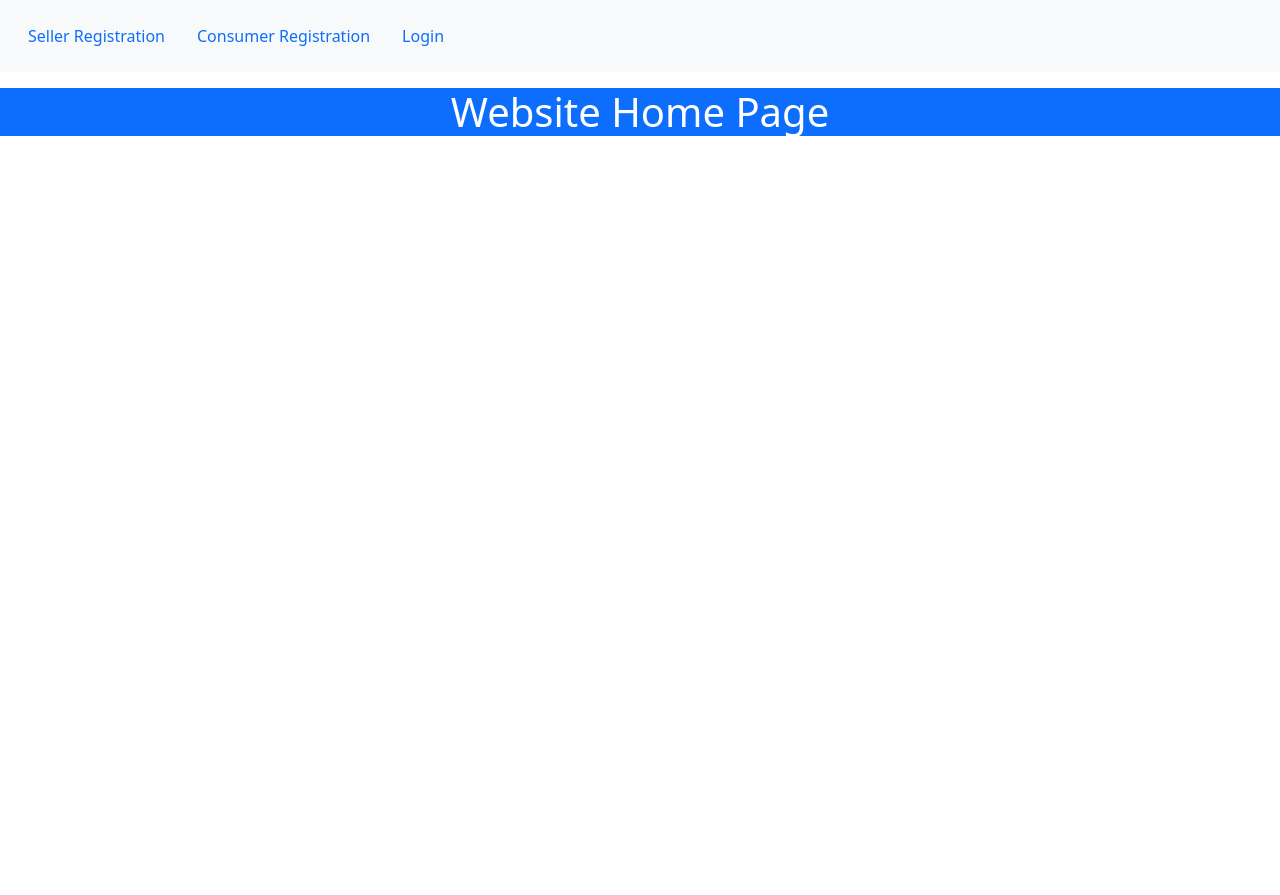
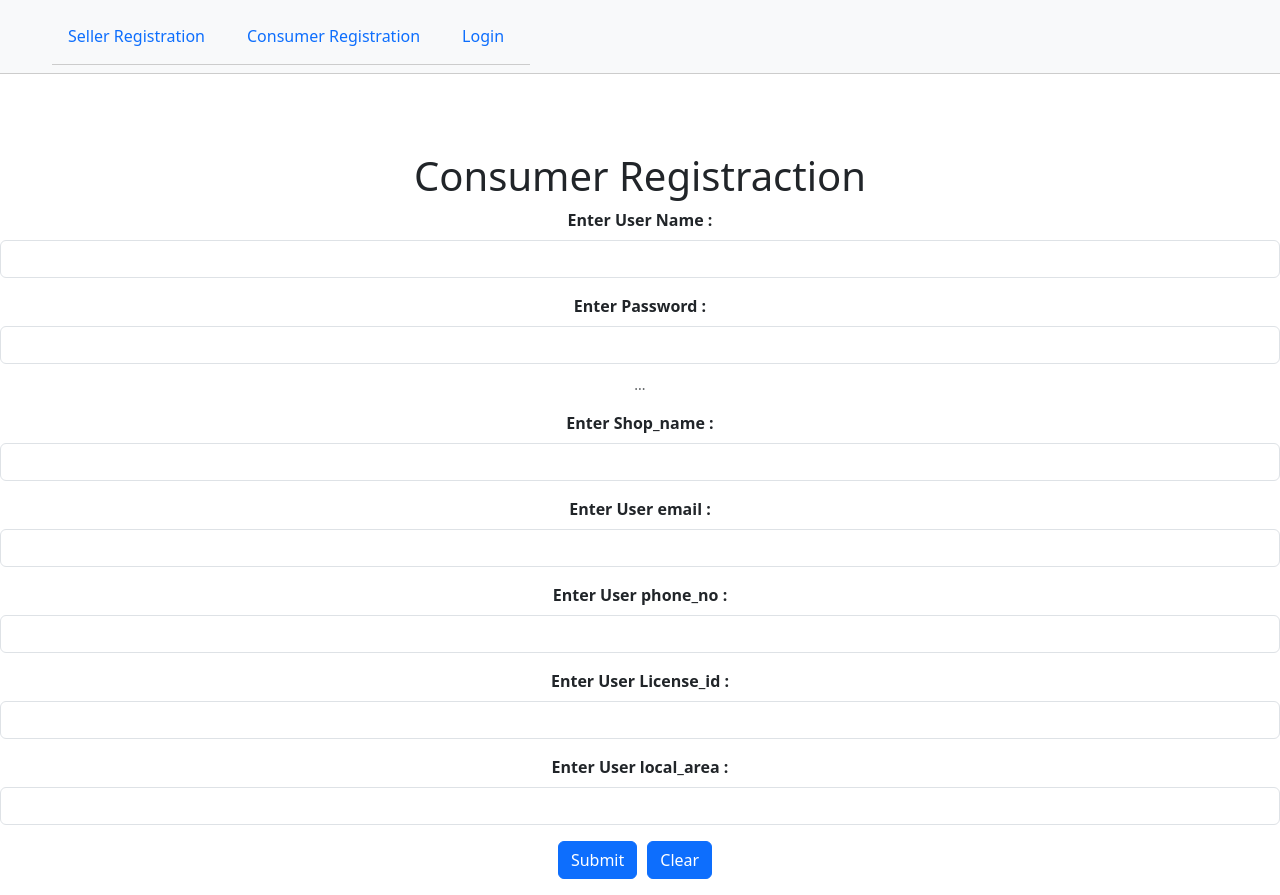
Before and after one commit to BiradarMayur2509/E-Com-Electronics-Hub, a React (Create React App) app in the folder Client Side/React_App/: page /cusreg in a window 1280 px wide. Before the commit the page ends 800 px from the top, so only its background shows below. Built offline with nearby package versions, Linux system fonts and the light colour scheme.

Commit message:
Component changes

```diff
--- a/Client Side/React_App/src/App.js
+++ b/Client Side/React_App/src/App.js
@@ -7,6 +7,7 @@ import AdminHome from './components/AdminHome';
 import SellerHome from './components/SellerHome';
 import { useSelector } from 'react-redux';
 import SellerReg from './components/SellerReg';
+import CusReg from './components/CusReg'
 
 
 
@@ -24,7 +25,7 @@ function App() {
                 <Link to="/sellerreg" className="nav-link px-3">Seller Registration</Link>
               </li>
               <li className="nav-item">
-                <Link to="/registercustomer" className="nav-link px-3">Consumer Registration</Link>
+                <Link to="/cusreg" className="nav-link px-3">Consumer Registration</Link>
               </li>
               <li className="nav-item">
                 <Link to="/login" className="nav-link px-3">Login</Link>
@@ -32,12 +33,15 @@ function App() {
             </ul>
           </div>
         </nav>
-
-        <h1 className='bg-primary text-white'>Website Home Page</h1>
+        <marquee behavior="scroll" direction="left">
+  <h1 className='bg-primary text-white'>Welcome to Tritron</h1>
+</marquee>
+        {/* <h1 className='bg-primary text-white'>Welcome to Tritron</h1> */}
       </div>
       <Routes>
         <Route path='/login' element={<LoginComp />} />
         <Route path='/sellerreg' element={<SellerReg />} />
+        <Route path='/cusreg' element={<CusReg />} />
         <Route path="/admin_home" element={<AdminHome />} />
         <Route path="/consumer_home" element={<ConsumerHome />} />
         <Route path="/seller_home" element={<SellerHome />} />
--- /dev/null
+++ b/Client Side/React_App/src/components/AdminHome.css
@@ -0,0 +1,46 @@
+/* Navbar */
+.navbar {
+    background-color: #f8f9fa;
+    padding: 10px;
+    border-bottom: 1px solid #ccc;
+  }
+
+  .navbar-nav {
+    display: flex;
+    list-style-type: none;
+  }
+
+  .nav-item {
+    margin-right: 10px;
+  }
+
+  .nav-Link {
+    text-decoration: none;
+    color: #333;
+  }
+
+  .nav-Link:hover {
+    color: #007bff;
+  }
+
+  /* Main Content */
+  .container-fluid {
+    max-width: 1200px;
+    margin: 0 auto;
+  }
+
+  h1 {
+    text-align: center;
+    margin-top: 50px;
+  }
+
+  /* Responsive */
+  @media (max-width: 768px) {
+    .navbar-nav {
+      flex-direction: column;
+    }
+
+    .nav-item {
+      margin: 5px 0;
+    }
+  }
--- a/Client Side/React_App/src/components/AdminHome.js
+++ b/Client Side/React_App/src/components/AdminHome.js
@@ -1,4 +1,5 @@
-import { Link, Outlet } from "react-router-dom"
+import { Link, Outlet } from "react-router-dom";
+import "./AdminHome.css";
 export default function AdminHome() {
 
     return (
--- a/Client Side/React_App/src/components/ConsumerHome.js
+++ b/Client Side/React_App/src/components/ConsumerHome.js
@@ -1,4 +1,5 @@
-import { Link, Outlet } from "react-router-dom"
+import { Link, Outlet } from "react-router-dom";
+import "./AdminHome.css";
 export default function ConsumerHome() {
 
     return (
--- /dev/null
+++ b/Client Side/React_App/src/components/CusReg.js
@@ -0,0 +1,117 @@
+import { useReducer, useState } from 'react';
+import { useNavigate } from 'react-router-dom';
+export default function SellerReg() {
+
+    const init = {
+        username: "",
+    password: "",
+    Shop_name: "",
+    email: "",
+    phone_no: "",
+    License_id: "",
+    GST_No: "",
+    city: "",
+    local_area: "",
+    }
+
+
+
+    const reducer = (state, action) => {
+            switch(action.type)
+            {
+                case 'update':
+                    return {...state , [action.fld]:action.val}
+                    case 'reset' :
+                        return init;
+            }
+    }
+
+
+
+    const [info, dispatch] = useReducer(reducer,init) ;
+    const [file, setFile] =useState();
+    const navigate= useNavigate();
+
+    const sendData = (e) => {
+        e.preventDefault();
+        const reqOptions = {
+            method: 'POST',
+            headers: {'content-type':'application/json'},
+            body: JSON.stringify({
+                username  : info.uid,
+                password : info.pwd
+            })
+        }
+        fetch("http://localhost:8080/cusreg",reqOptions)
+        .then(resp => {
+            if(resp.ok)
+                return resp.json();
+            else
+                throw new Error("server error");
+        })
+        .then(obj => {
+            alert("Registration successful, Try Login");
+            navigate('/')
+        })
+
+        }
+
+
+
+    return (
+        <div>
+            <h1> Consumer Registraction </h1>
+            <form>
+                <div className="mb-3">
+                    <label htmlFor="username" className="form-label">Enter User Name :</label>
+                    <input type="text" className="form-control" id="username" name="username" value={info.username}
+                    onChange={(e)=>{dispatch({type:'update',fld:'username', val:e.target.value})}}/>
+                    <div id="emailHelp" className="form-text"></div>
+                </div>
+                <div className="mb-3">
+                    <label htmlFor="password" className="form-label">Enter Password :</label>
+                    <input type="password" className="form-control" id="password" name="password" value={info.password}
+                    onChange={(e)=>{dispatch({type:'update',fld:'password', val:e.target.value})}}/>
+                    <div id="pwdHelp" className="form-text">...</div>
+                </div>
+                <div className="mb-3">
+                    <label htmlFor="first_name" className="form-label">Enter Shop_name :</label>
+                    <input type="text" className="form-control" id="first_name" name="first_name" value={info.first_name}
+                    onChange={(e)=>{dispatch({type:'update',fld:'first_name', val:e.target.value})}}/>
+                    <div id="emailHelp" className="form-text"></div>
+                </div>
+
+                <div className="mb-3">
+                    <label htmlFor="last_name" className="form-label">Enter User email :</label>
+                    <input type="text" className="form-control" id="last_name" name="last_name" value={info.last_name}
+                    onChange={(e)=>{dispatch({type:'update',fld:'last_name', val:e.target.value})}}/>
+                    <div id="emailHelp" className="form-text"></div>
+                </div>
+                <div className="mb-3">
+                    <label htmlFor="phone_no" className="form-label">Enter User phone_no :</label>
+                    <input type="number" className="form-control" id="phone_no" name="phone_no" value={info.phone_no}
+                    onChange={(e)=>{dispatch({type:'update',fld:'phone_no', val:e.target.value})}}/>
+                    <div id="emailHelp" className="form-text"></div>
+                </div>
+                <div className="mb-3">
+                    <label htmlFor="email" className="form-label">Enter User License_id :</label>
+                    <input type="text" className="form-control" id="email" name="email" value={info.email}
+                    onChange={(e)=>{dispatch({type:'update',fld:'email', val:e.target.value})}}/>
+                    <div id="emailHelp" className="form-text"></div>
+                </div>
+
+                <div className="mb-3">
+                    <label htmlFor="local_area" className="form-label">Enter User local_area :</label>
+                    <input type="text" className="form-control" id="local_area" name="local_area" value={info.local_area}
+                    onChange={(e)=>{dispatch({type:'update',fld:'local_area', val:e.target.value})}}/>
+                    <div id="emailHelp" className="form-text"></div>
+                </div>
+
+                <button type="submit" className="btn btn-primary mb-3" onClick={(e)=> {sendData(e)}}>Submit</button>
+                <button type="reset" className="btn btn-primary mb-3" onClick={()=>{dispatch({type:'reset'})}}>Clear</button>
+            </form>
+            {/* <p>{JSON.stringify(info)}</p>
+            <p>{msg}</p> */}
+        </div>
+    )
+}
--- /dev/null
+++ b/Client Side/React_App/src/components/LoginComp.css
@@ -0,0 +1,53 @@
+/* Main Container */
+.admin-container {
+    max-width: 600px;
+    margin: 0 auto;
+    padding: 20px;
+    border: 1px solid #ccc;
+    border-radius: 5px;
+    background-color: #fff;
+  }
+
+  /* Title */
+  .title {
+    text-align: center;
+    margin-bottom: 20px;
+  }
+
+  /* Form Style */
+  .form-label {
+    font-weight: bold;
+  }
+
+  .form-control {
+    width: 10%; /* Adjust width here */
+    padding: 10px;
+    margin-bottom: 10px;
+    border: 1px solid #ccc;
+    border-radius: 5px;
+  }
+
+  /* Button Style */
+  .btn {
+    padding: 10px 20px;
+    margin-right: 10px;
+    border: none;
+    border-radius: 5px;
+    cursor: pointer;
+  }
+
+  .btn-primary {
+    background-color: #007bff;
+    color: #fff;
+  }
+
+  .btn-primary:hover {
+    background-color: #0056b3;
+  }
+
+  /* Error Message */
+  .error-message {
+    color: red;
+    font-style: italic;
+    margin-top: 10px;
+  }
--- a/Client Side/React_App/src/components/LoginComp.js
+++ b/Client Side/React_App/src/components/LoginComp.js
@@ -2,6 +2,7 @@ import { useReducer, useState } from 'react';
 import { useNavigate } from 'react-router-dom';
 import { useDispatch, useSelector } from 'react-redux';
 import { login } from './slice';
+import './LoginComp.css';
 
 
 
@@ -113,7 +114,7 @@ export default function LoginComp (){
                 <div className="mb-3">
                     <label htmlFor="uid" className="form-label">Enter User Name :</label>
                     <input type="text" className="form-control" id="uid" name="uid" value={info.uid} onChange={(e) => handleChange(e, 'uid')} /> <br />
-                    <div id="emailHelp" className="form-text">We'll never share email with anyone else.</div>
+                    <div id="emailHelp" className="form-text">.</div>
                 </div>
                 <div className="mb-3">
                     <label htmlFor="pwd" className="form-label">Enter Password :</label>
--- a/Client Side/React_App/src/components/SellerHome.js
+++ b/Client Side/React_App/src/components/SellerHome.js
@@ -1,4 +1,5 @@
-import { Link, Outlet } from "react-router-dom"
+import { Link, Outlet } from "react-router-dom";
+import "./AdminHome.css";
 export default function SellerHome() {
 
     return (
```
